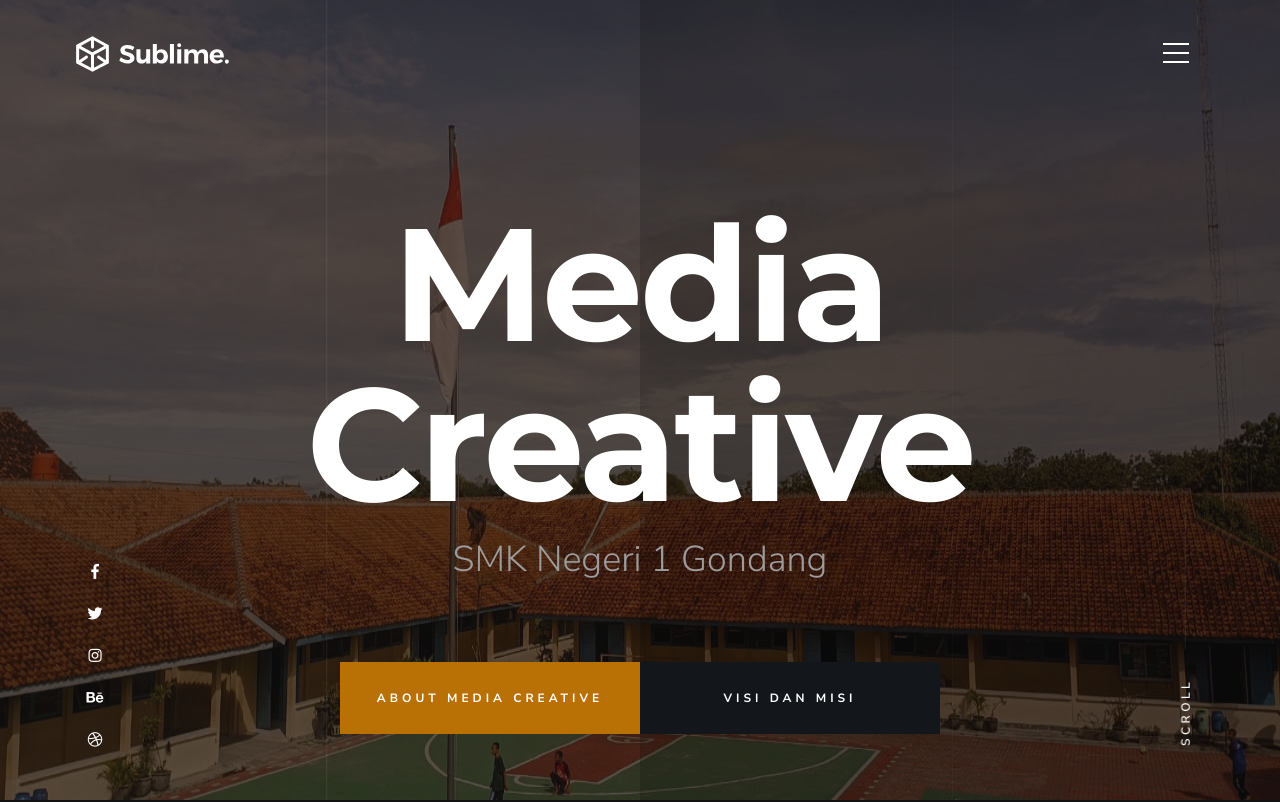
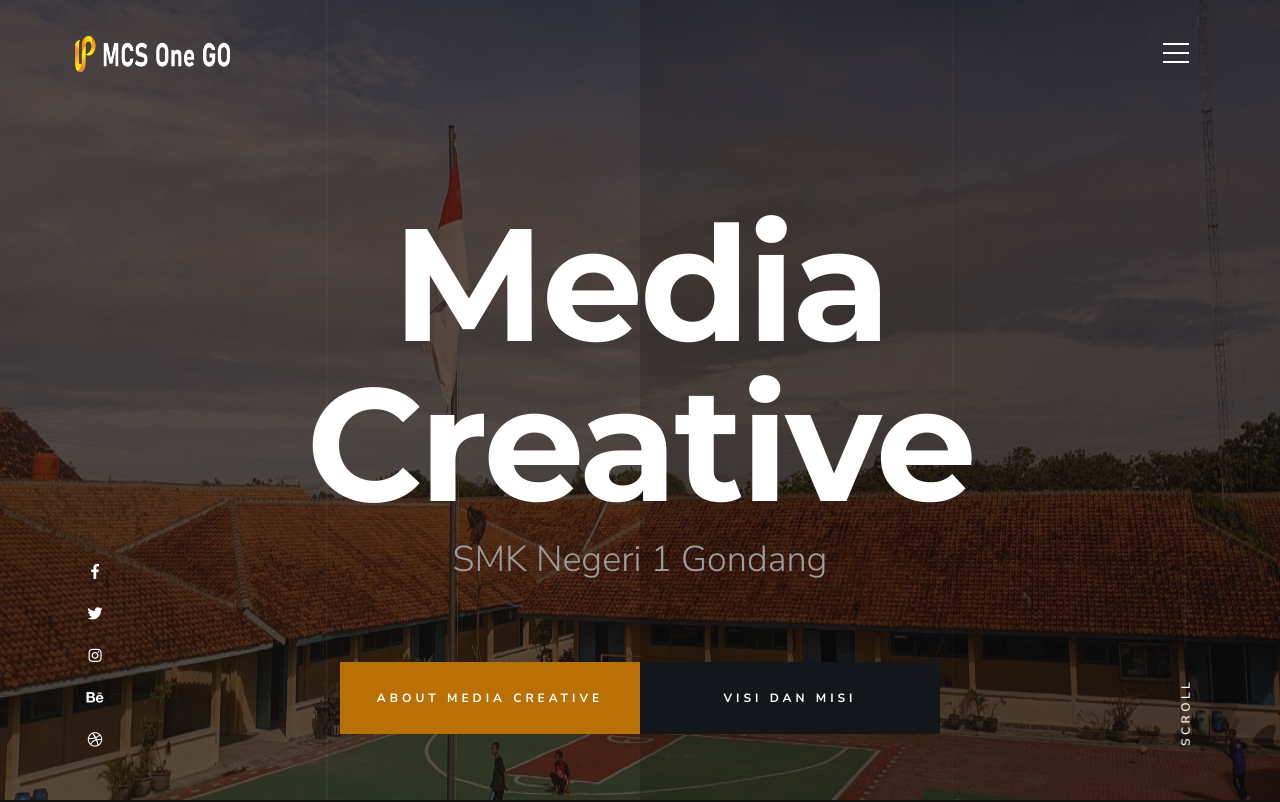
Before and after one commit to MCSN1GO/about, a plain HTML site: page index.html in a window 1280 px wide. Shown: the top 802 px of the page. Drawn offline with Linux system fonts and the light colour scheme; files whose address does not match are found by name.

Commit message:
Update index.html

```diff
--- a/index.html
+++ b/index.html
@@ -49,7 +49,7 @@
 
         <div class="header-logo">
             <a class="site-logo" href="index.html">
-                <img src="images/logo.svg" alt="Homepage">
+                <img src="images/logo.png" alt="Homepage">
             </a>
         </div> <!-- end header-logo -->
 
```
